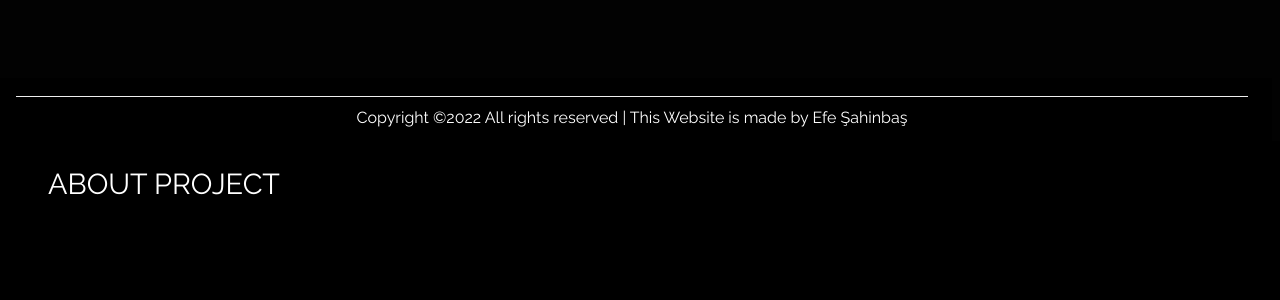
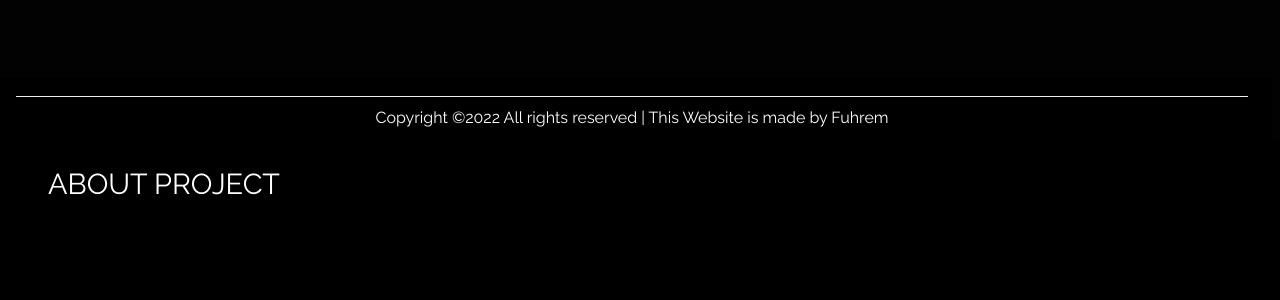
Before and after one commit to Poeron/fuhremapp, a Django app: page / in a window 1280 px wide. Shown: the part 659-959 px from the top of the page. Run offline with Django 4.2, Linux system fonts and the light colour scheme; some libraries are stand-ins or nearby versions.

Commit message:
footer update

```diff
--- a/app1/templates/index.html
+++ b/app1/templates/index.html
@@ -163,8 +163,8 @@
       <div class="row footer" style="background-color: black;">
          <div class="col-md" style="text-align: center;">
             <hr style="color: white;">
-            <a href="https://linkedin.com/in/efe-sahinbas/" style=" color: white;">
-            <span class="copy">Copyright &copy;2022 All rights reserved | This Website is made by Efe Şahinbaş </span>
+            <a href="https://linkedin.com/in/ronayoktem/" style=" color: white;">
+               <span class="copy">Copyright &copy;2022 All rights reserved | This Website is made by Fuhrem </span>
             </a>
          </div>
       </div>
--- a/app1/templates/result.html
+++ b/app1/templates/result.html
@@ -25,8 +25,8 @@
       <div class="row footer" style="background-color: black;">
       <div class="col-md" style="text-align: center;">
          <hr style="color: white;">
-         <a href="https://linkedin.com/in/efe-sahinbas/" style=" color: white;">
-         <span class="copy">Copyright &copy;2022 All rights reserved | This Website is made by Efe Şahinbaş </span>
+         <a href="https://linkedin.com/in/ronayoktem/" style=" color: white;">
+            <span class="copy">Copyright &copy;2022 All rights reserved | This Website is made by Fuhrem </span>
          </a>
       </div>
       <script src="https://cdn.polyfill.io/v2/polyfill.min.js?callback=polyfillsAreLoaded" defer></script>
--- a/app1/templates/search.html
+++ b/app1/templates/search.html
@@ -89,8 +89,8 @@
       <div class="row footer" style="background-color: black;">
          <div class="col-md" style="text-align: center;">
             <hr style="color: white;">
-            <a href="https://linkedin.com/in/efe-sahinbas/" style=" color: white;">
-            <span class="copy">Copyright &copy;2022 All rights reserved | This Website is made by Efe Şahinbaş </span>
+            <a href="https://linkedin.com/in/ronayoktem/" style=" color: white;">
+               <span class="copy">Copyright &copy;2022 All rights reserved | This Website is made by Fuhrem </span>
             </a>
          </div>
       </div>
```
